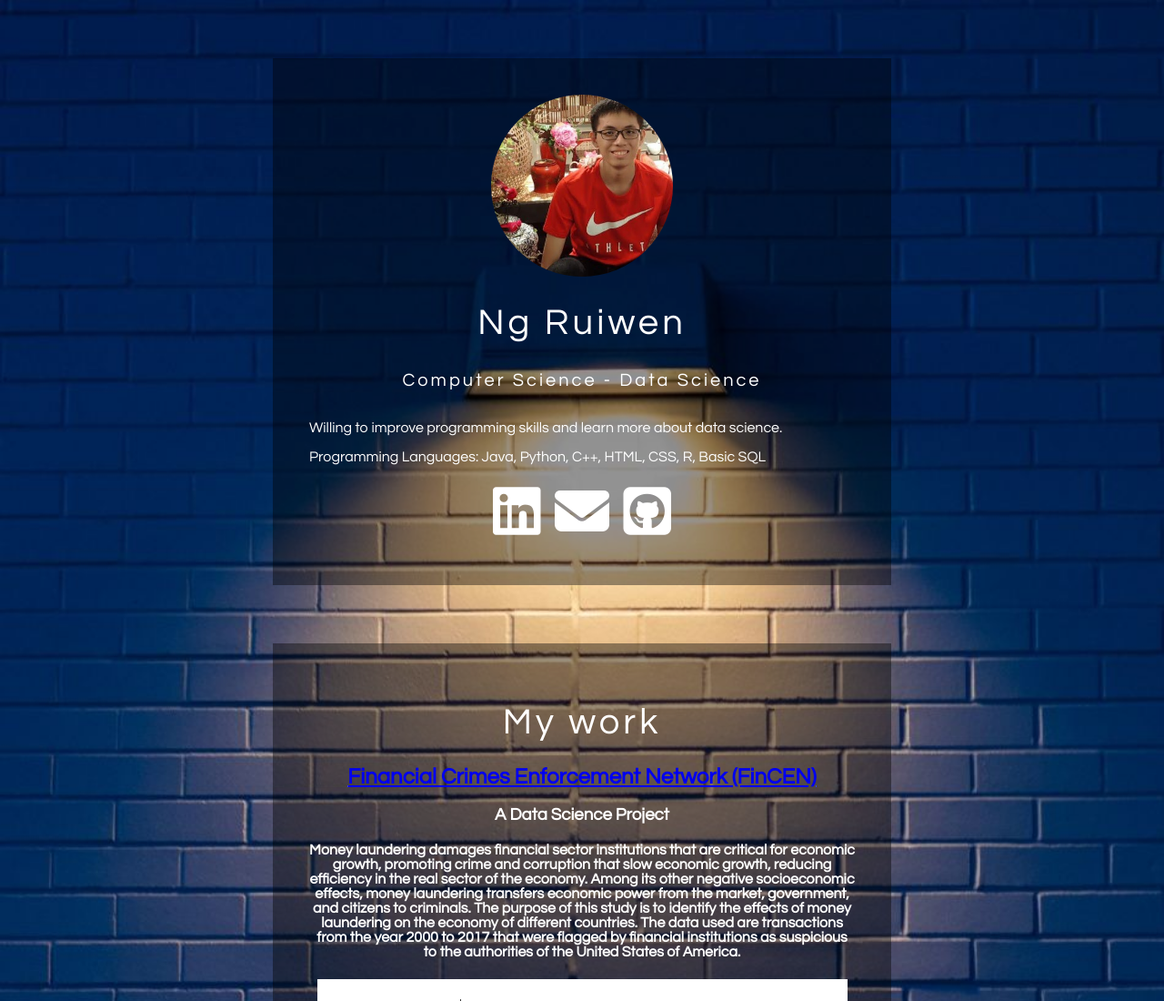
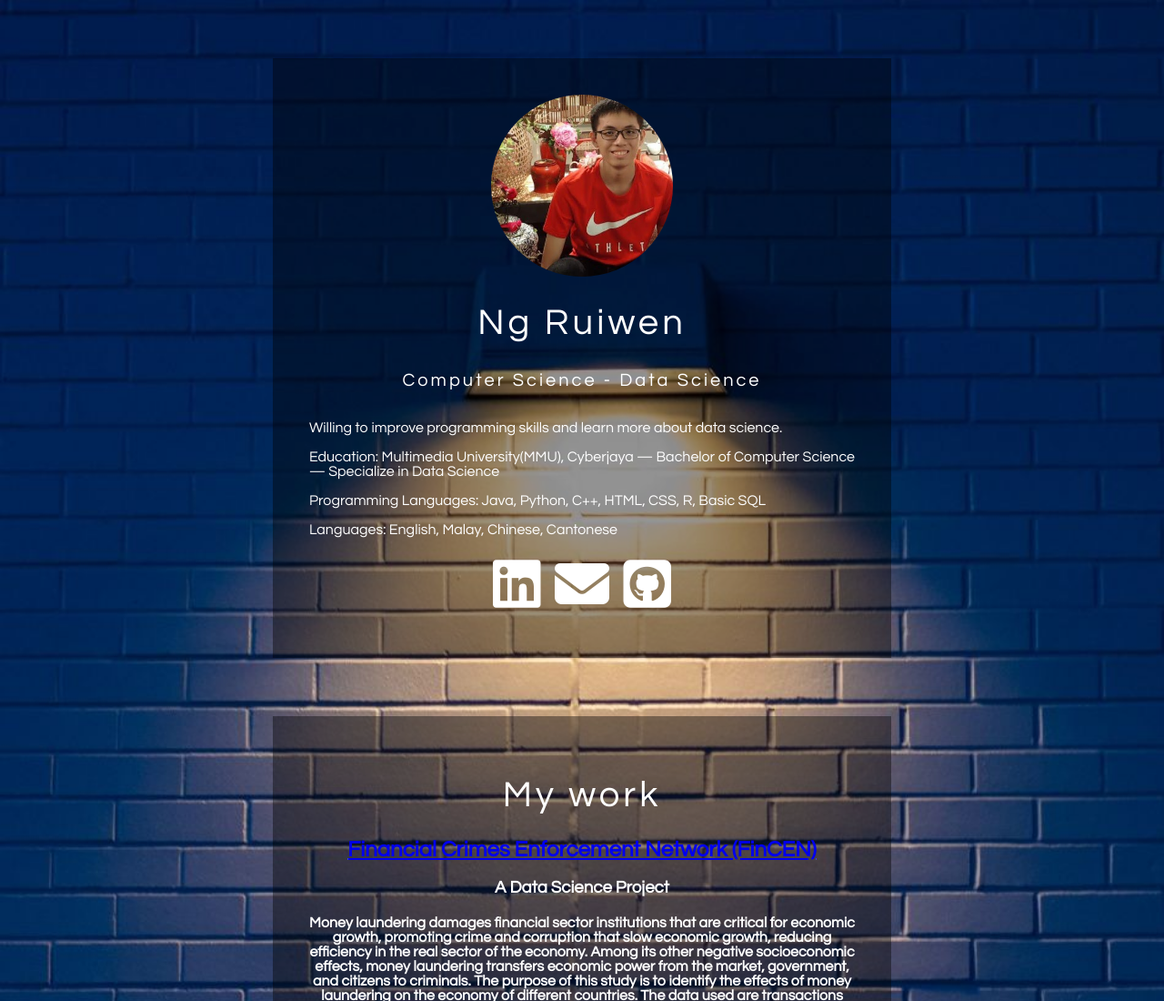
Before and after one commit to klondike-wevy/portfolio, a plain HTML site: page index.html in a window 1280 px wide. Shown: the top 1100 px of the page at 91% size. Drawn offline with Linux system fonts and the light colour scheme.

Commit message:
Add files via upload

```diff
--- a/index.html
+++ b/index.html
@@ -17,7 +17,13 @@ Computer Science - Data Science</h5>
     Willing to improve programming skills and learn more about data science.
 </p>
 <p>
+  Education: Multimedia University(MMU), Cyberjaya — Bachelor of Computer Science — Specialize in Data Science
+</p>
+<p>
     Programming Languages: Java, Python, C++, HTML, CSS, R, Basic SQL
+</p>
+<p>
+  Languages: English, Malay, Chinese, Cantonese
 </p>
 <ul>
 <li><a href="https://www.linkedin.com/in/ruiwen-ng-a4aaa3207/"><i class="fa fa-linkedin-square" aria-hidden="true"></i></a></li>
```
